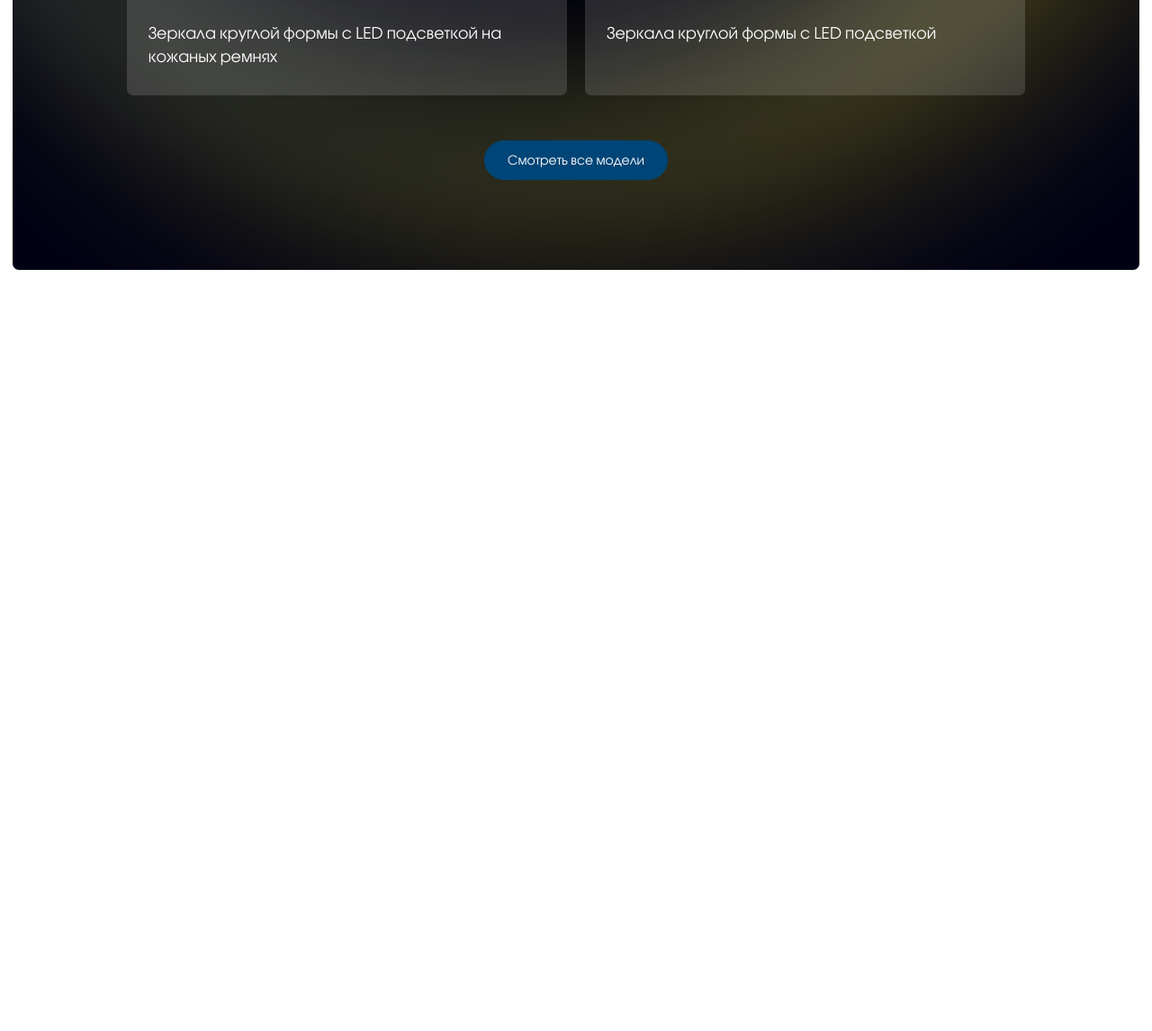
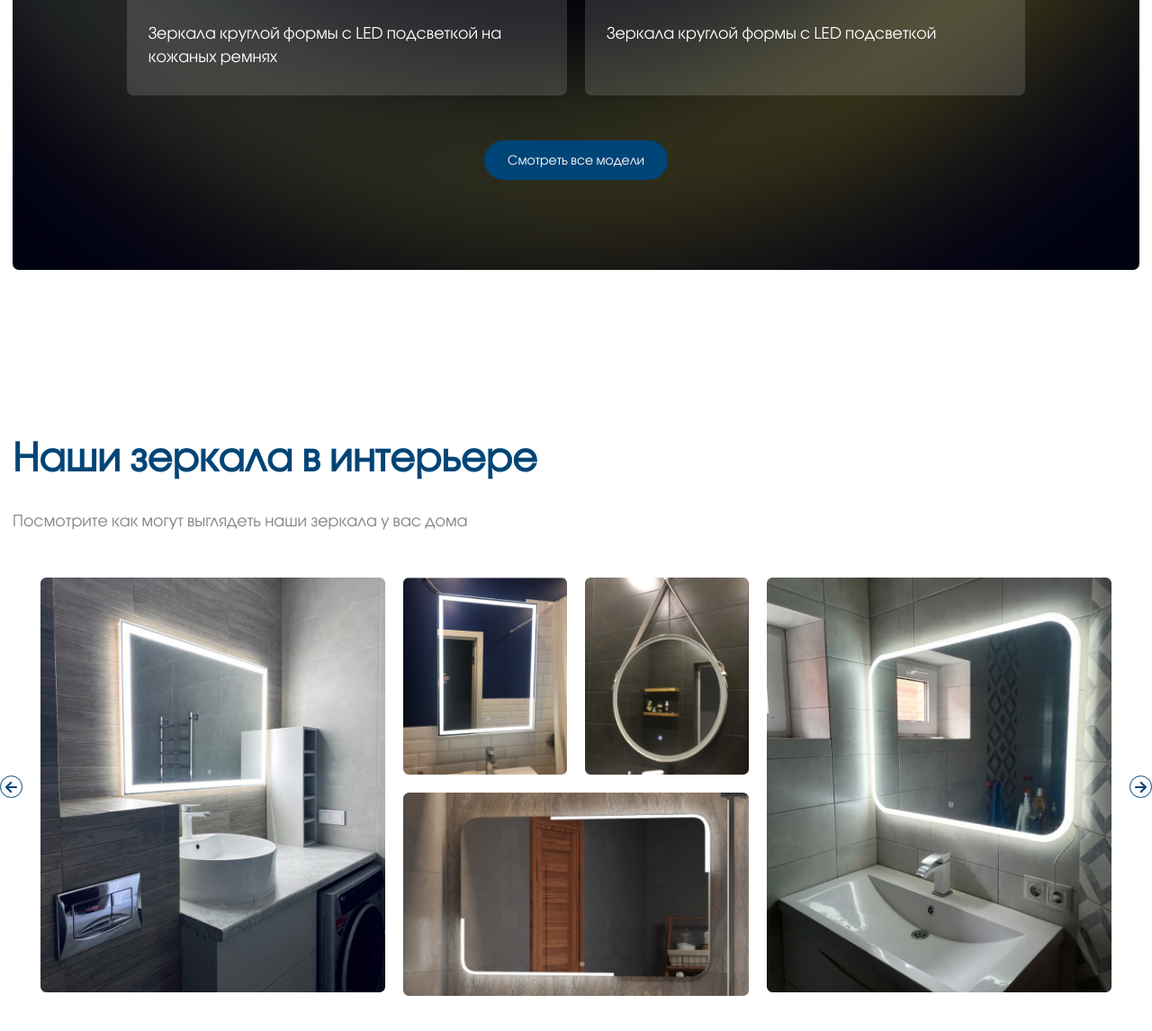
Before and after one commit to unsky559/t003, a website: page src/pages/landing/index.html in a window 1280 px wide. Shown: the part 5811-6957 px from the top of the page at 90% size. Before the commit the page ends 6111 px from the top, so only its background shows below. Drawn offline with nearby package versions, Linux system fonts and the light colour scheme; files that its build step writes are made by us from their sources; files whose address does not match are found by name; a web font is replaced by a local one.

Commit message:
feat: section interier

```diff
--- a/src/pages/landing/index.html
+++ b/src/pages/landing/index.html
@@ -335,6 +335,54 @@
       </div>
     </section>
 
+    <section id="section-interier">
+      <div class="container">
+        <h2 class="heading">
+          Наши зеркала в интерьере
+        </h2>
+        <p class="subheading">Посмотрите как могут выглядеть наши зеркала у вас дома </p>
+      </div>
+        <div class="galery">
+          <div class="control-left">
+            <div class="circle-btn-slider left"><div></div></div>
+          </div>
+          <div class="contenter">
+
+            <div class="galery-grid">
+              <div class="galery-row">
+                <div class="galery-col">
+                  <img src="../../res/images/photos/Rectangle 5.png" alt="">
+                </div>
+                <div class="galery-col">
+                  <div class="galery-row">
+                    <div class="galery-col">
+                      <img src="../../res/images/photos/Rectangle 15.png" alt="">
+                    </div>
+                    <div class="galery-col">
+                      <img src="../../res/images/photos/Rectangle 14.png" alt="">
+                    </div>
+                  </div>
+                  <div class="galery-row">
+                    <div class="galery-col">
+                      <img src="../../res/images/photos/Rectangle 13.png" alt="">
+                    </div>
+                  </div>
+                </div>
+                <div class="galery-col">
+                  <img src="../../res/images/photos/Rectangle 16.png" alt="">
+                </div>
+              </div>
+            </div>
+            <div class="pager">
+
+            </div>
+          </div>
+          <div class="control-right">
+            <div class="circle-btn-slider right"><div></div></div>
+          </div>
+        </div>
+
+    </section>
 
   </main>
 
--- a/src/pages/landing/index.scss
+++ b/src/pages/landing/index.scss
@@ -6,12 +6,14 @@ $glob-grid-gap: 20px;
 @import './styles/header/header.scss';
 @import './styles/header/header-navigation.scss';
 @import './styles/switch/switch.scss';
+@import './styles/buttons/circle-btn-slider.scss';
 
 @import './styles/main/section-order.scss';
 @import './styles/main/section-benefits.scss';
 @import './styles/main/section-why.scss';
 @import './styles/main/section-buy-online.scss';
 @import './styles/main/section-taste.scss';
+@import './styles/main/section-interier.scss';
 
 *{
   box-sizing: border-box;
--- /dev/null
+++ b/src/pages/landing/styles/buttons/circle-btn-slider.scss
@@ -0,0 +1,72 @@
+.circle-btn-slider{
+  width: 25px;
+  height: 25px;
+  border-radius: 50%;
+  border: 1.5px solid var(--color-primary);
+  display: flex;
+  align-items: center;
+  justify-content: center;
+
+  transition: border 0.1s;
+  &:hover{
+    border: 3px solid var(--color-primary);
+    cursor: pointer;
+  }
+
+  &.left{
+    div{
+      height: 2px;
+      width: 13px;
+      border-radius: 2px;
+      background: var(--color-primary);
+      position: relative;
+      &::before{
+        position: absolute;
+        content: "";
+        height: 2px;
+        width: 8px;
+        left: 0;
+        transform: translateY(3px) rotate(45deg);
+        background: var(--color-primary);
+      }
+      &::after{
+        position: absolute;
+        content: "";
+        height: 2px;
+        width: 8px;
+        left: 0;
+        transform: translateY(-3px) rotate(-45deg);
+        background: var(--color-primary);
+      }
+    }
+  }
+
+  &.right{
+    div{
+      height: 2px;
+      width: 13px;
+      border-radius: 2px;
+      background: var(--color-primary);
+      position: relative;
+      &::before{
+        position: absolute;
+        content: "";
+        height: 2px;
+        width: 8px;
+        right: 0;
+        transform: translateY(3px) rotate(-45deg);
+        background: var(--color-primary);
+      }
+      &::after{
+        position: absolute;
+        content: "";
+        height: 2px;
+        width: 8px;
+        right: 0;
+        transform: translateY(-3px) rotate(45deg);
+        background: var(--color-primary);
+      }
+    }
+  }
+
+}
--- /dev/null
+++ b/src/pages/landing/styles/main/section-interier.scss
@@ -0,0 +1,60 @@
+#section-interier{
+  padding-top: 180px;
+  padding-bottom: 180px;
+
+  .heading{
+    text-align: start;
+    margin-bottom: 30px;
+  }
+
+  .subheading{
+    text-align: start;
+  }
+
+
+  .galery{
+    display: flex;
+    margin-top: 50px;
+    .control-left,
+    .control-right{
+      flex-grow: 1;
+      display: flex;
+      align-items: center;
+
+    }
+    .control-left{
+      justify-content: flex-end;
+      padding-right: 20px;
+    }
+    .control-right{
+      padding-left: 20px;
+    }
+    .galery-grid{
+      .galery-row{
+        display: flex;
+        width: 100%;
+        margin-bottom: 20px;
+        &:last-child{
+          margin-bottom: 0;
+        }
+      }
+      .galery-col{
+        width: 100%;
+        margin-left: 10px;
+        margin-right: 10px;
+        &:first-child{
+          margin-left: 0;
+        }
+        &:last-child{
+          margin-right: 0;
+        }
+
+        img{
+          display: inherit;
+          width: 100%;
+        }
+      }
+    }
+  }
+
+}
```
Also changed, not shown: README.md, src/res/images/photos/Rectangle 13.png (added), src/res/images/photos/Rectangle 14.png (added), src/res/images/photos/Rectangle 15.png (added), src/res/images/photos/Rectangle 16.png (added), src/res/images/photos/Rectangle 5.png (added).
